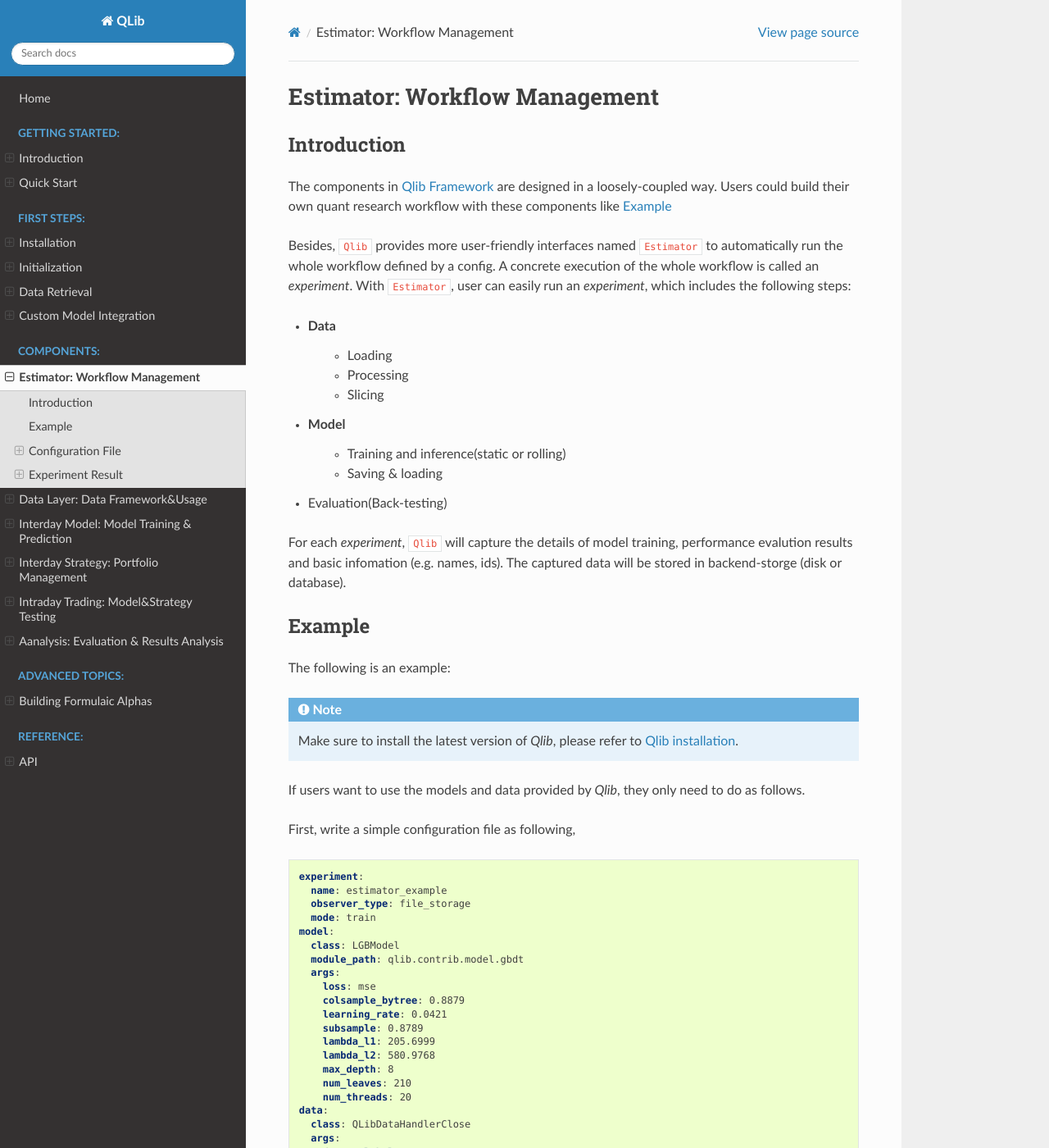
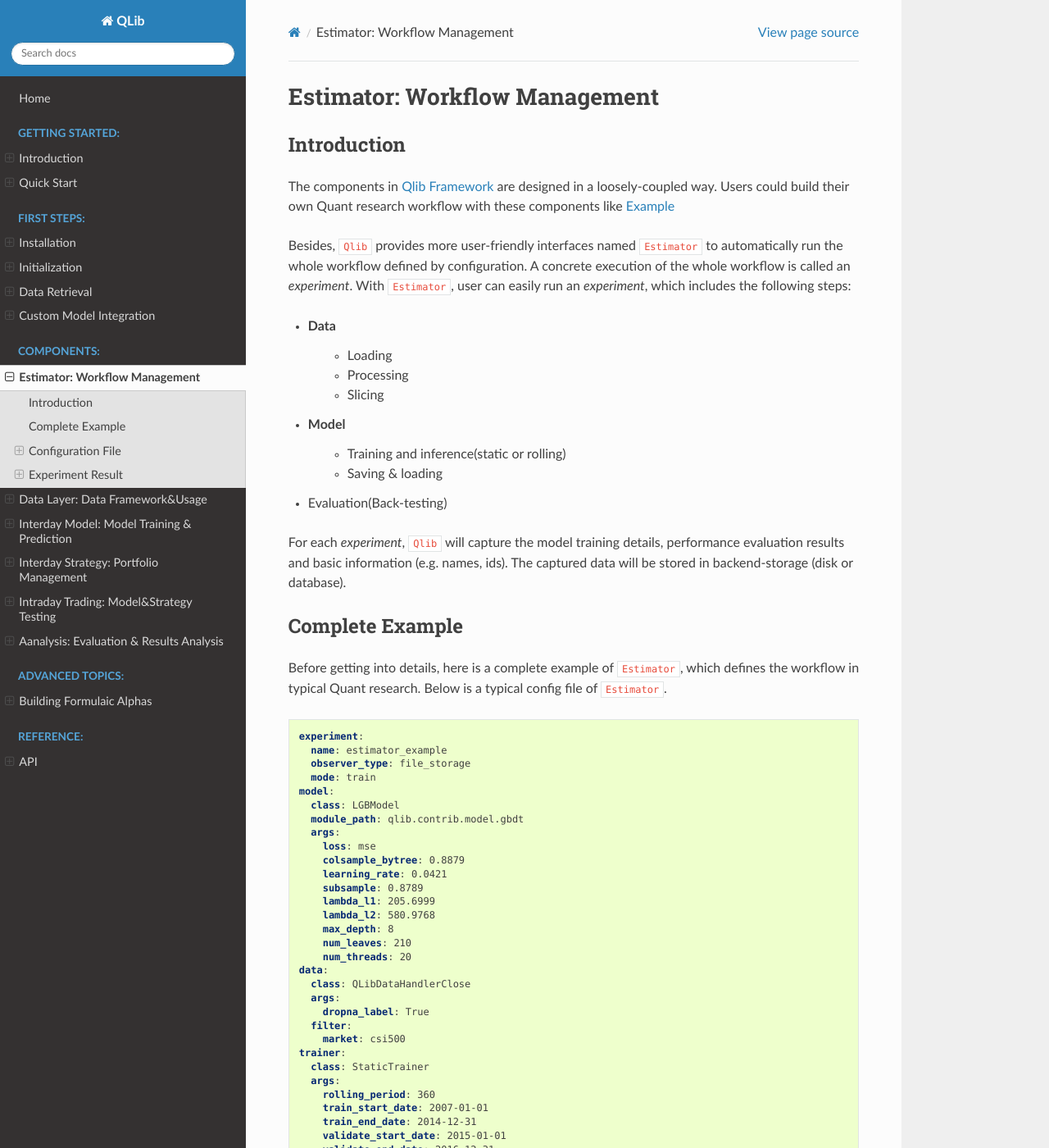
Before and after one commit to microsoft/qlib, a Sphinx documentation site: the page built from docs/component/estimator.rst, in a window 1280 px wide and 1400 px high. Shown: the whole window at 82% size. Built offline with Sphinx 7.4.7 and the Read the Docs theme 2.0.0, drawn with Linux system fonts in a browser that asks for light colours; pages that are not in the unit, such as notebooks, are missing from menus; some of the changed text lies outside the part shown.

Commit message:
update documents

```diff
--- a/docs/component/estimator.rst
+++ b/docs/component/estimator.rst
@@ -22,18 +22,13 @@
     - Saving & loading
 - Evaluation(Back-testing)
 
-For each `experiment`, ``Qlib`` will capture the details of model training, performance evalution results and basic infomation (e.g. names, ids). The captured data will be stored in backend-storge (disk or database).
+For each `experiment`, ``Qlib`` will capture the model training details, performance evaluation results and basic information (e.g. names, ids). The captured data will be stored in backend-storage (disk or database).
 
-Example
+Complete Example
 ===================
 
-The following is an example:
-
-.. note:: Make sure to install the latest version of `Qlib`, please refer to `Qlib installation <../start/installation.html>`_.
-
-If users want to use the models and data provided by `Qlib`, they only need to do as follows.
-
-First, write a simple configuration file as following,
+Before getting into details, here is a complete example of ``Estimator``, which defines the workflow in typical Quant research.
+Below is a typical config file of ``Estimator``.
 
 .. code-block:: YAML
 
@@ -90,23 +85,24 @@
       provider_uri: "~/.qlib/qlib_data/cn_data"
       region: "cn"
 
-
-Then run the following command:
+After saving the config into `configuration.yaml`, users could start the workflow and test their ideas with a single command below.
 
 .. code-block:: bash
 
     estimator -c configuration.yaml
 
-.. note:: 'estimator' is a built-in command of our program.
+.. note:: `estimator` will be placed in your $PATH directory when installing ``Qlib``.
 
 
 
 Configuration File
 ===================
 
-Before using ``estimator``, users need to prepare a configuration file. The following shows how to prepare each part of the configuration file.
+Let's get into details of ``Estimator`` in this section.
 
-Experiment Field
+Before using ``estimator``, users need to prepare a configuration file. The following content shows how to prepare each part of the configuration file.
+
+Experiment Section
 --------------------
 
 First, the configuration file needs to have a field about the experiment, whose key is `experiment`. This field and its contents determine how `estimator` tracks and persists this `experiment`. ``Qlib`` used `sacred`, a lightweight open-source tool designed to configure, organize, generate logs, and manage experiment results. The field `experiment` will determine the partial behavior of `sacred`.
--- a/docs/start/getdata.rst
+++ b/docs/start/getdata.rst
@@ -26,7 +26,7 @@
     >>> qlib.init(provider_uri='~/.qlib/qlib_data/cn_data')
 
 
-Load the trading calendar with the given time range and frequency:
+Load trading calendar with given time range and frequency:
 
 .. code-block:: python
 
```
Also changed, not shown: other parts of docs/component/estimator.rst (+2 -2 lines).
